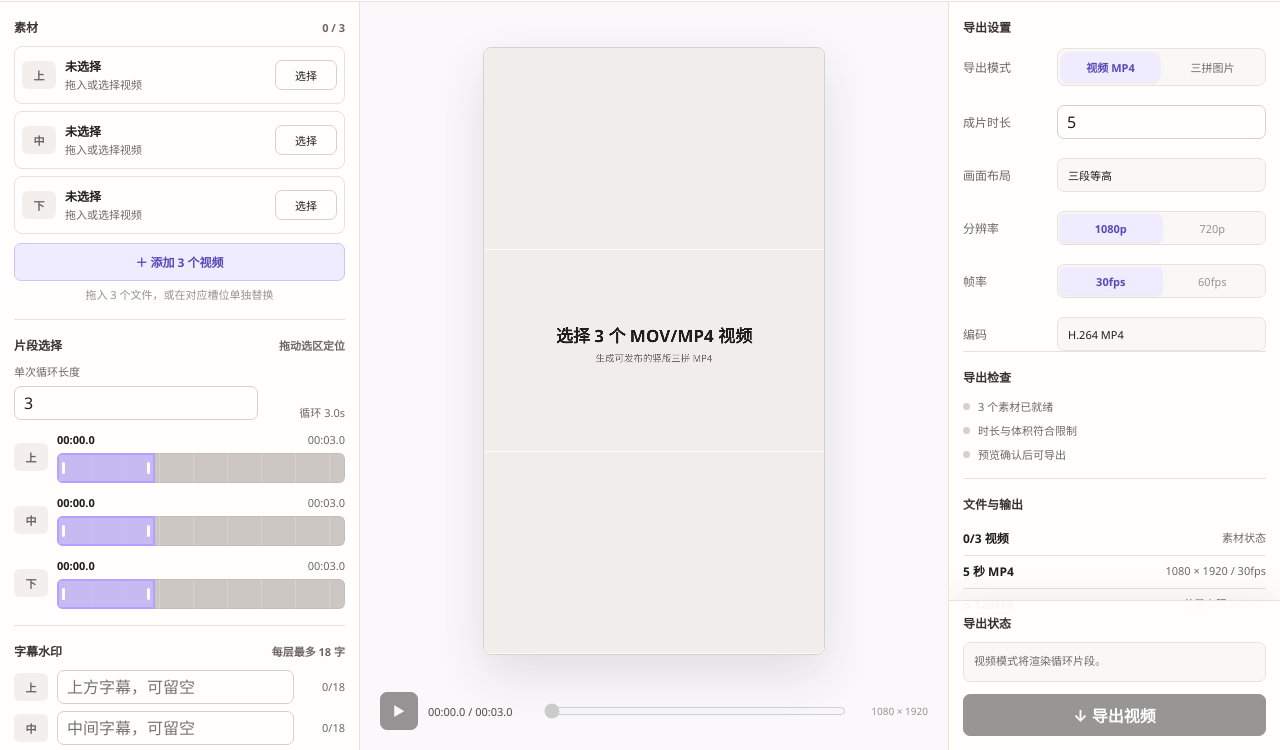
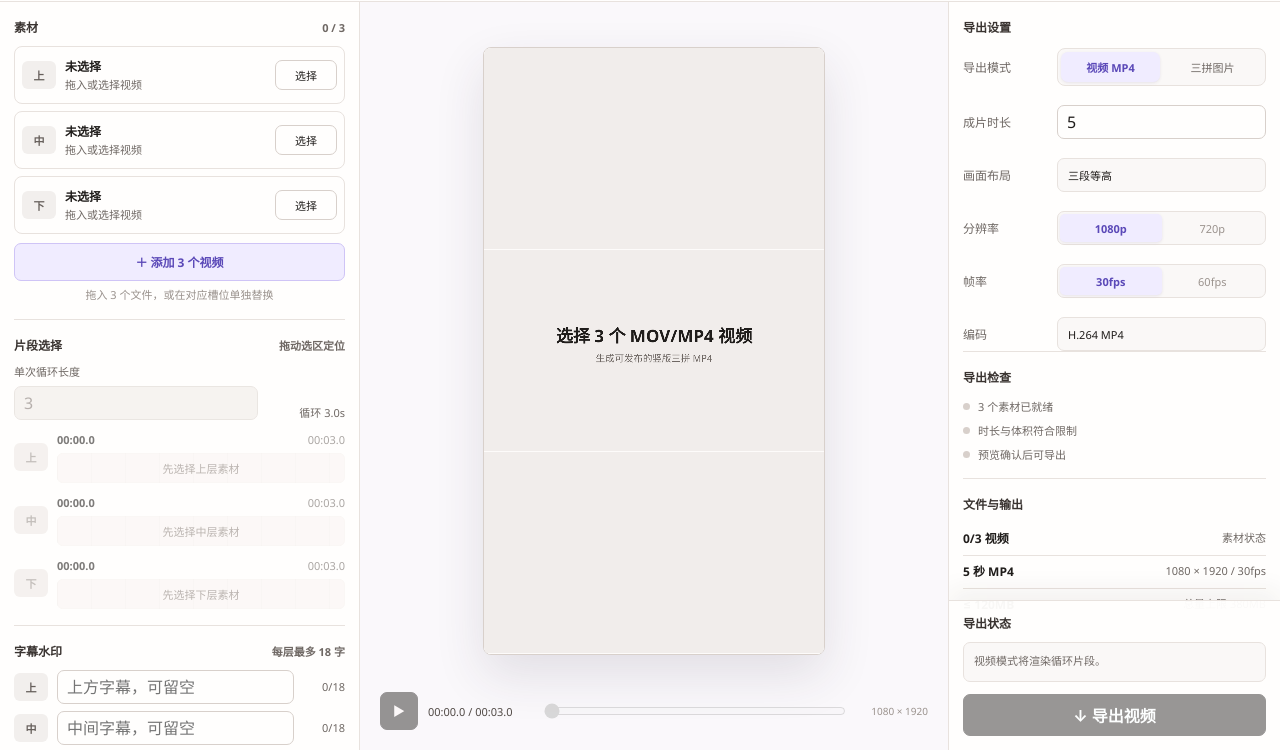
Before and after one commit to chenyulian/ClipTrio, a website: page public/index.html in a window 1280 px wide. Shown: the part 50-800 px from the top of the page. Drawn offline with Linux system fonts and the light colour scheme.

Commit message:
feat: enhance segment picker functionality with disabled state styles and improved accessibility

```diff
--- a/public/index.html
+++ b/public/index.html
@@ -81,6 +81,14 @@
       outline: none;
     }
 
+    input:disabled {
+      cursor: not-allowed;
+      color: var(--soft);
+      background: #f3efec;
+      border-color: #e3ddd8;
+      opacity: .72;
+    }
+
     input[type="text"]:focus, input[type="number"]:focus {
       border-color: var(--accent);
       box-shadow: 0 0 0 3px rgba(180, 161, 255, .22);
@@ -314,6 +322,16 @@
       align-items: center;
     }
 
+    .segment-picker.is-disabled {
+      opacity: .58;
+    }
+
+    .segment-picker.is-disabled .chip {
+      background: #eee9e5;
+      color: var(--soft);
+      box-shadow: none;
+    }
+
     .segment-control {
       position: relative;
       min-width: 0;
@@ -341,6 +359,27 @@
       background-color: #e7e2df;
       background-image: repeating-linear-gradient(90deg, rgba(255,255,255,.44) 0 1px, transparent 1px 34px);
       box-shadow: inset 0 0 0 1px rgba(91, 74, 67, .08);
+    }
+
+    .segment-track::after {
+      content: attr(data-empty);
+      position: absolute;
+      inset: 0;
+      display: none;
+      place-items: center;
+      color: #8b817b;
+      font-size: 11px;
+      background: rgba(255, 250, 247, .72);
+    }
+
+    .segment-picker.is-disabled .segment-track {
+      background-color: #f0ece9;
+      background-image: repeating-linear-gradient(90deg, rgba(138,128,121,.16) 0 1px, transparent 1px 34px);
+      box-shadow: inset 0 0 0 1px rgba(91, 74, 67, .06);
+    }
+
+    .segment-picker.is-disabled .segment-track::after {
+      display: grid;
     }
 
     .segment-window {
@@ -368,6 +407,10 @@
     .segment-window::before { left: 3px; }
     .segment-window::after { right: 3px; }
 
+    .segment-picker.is-disabled .segment-window {
+      display: none;
+    }
+
     .segment-control input[type="range"] {
       position: absolute;
       inset: 19px 0 -3px;
@@ -377,6 +420,10 @@
     }
 
     .segment-control input[type="range"]:active { cursor: grabbing; }
+
+    .segment-control input[type="range"]:disabled {
+      cursor: not-allowed;
+    }
 
     .caption-row {
       display: grid;
@@ -724,7 +771,7 @@
               <span class="chip">上</span>
               <div class="segment-control">
                 <div class="segment-time"><strong id="startAValue">00:00.0</strong><span id="endAValue">00:03.0</span></div>
-                <div class="segment-track"><div class="segment-window" id="windowA"></div></div>
+                <div class="segment-track" data-empty="先选择上层素材"><div class="segment-window" id="windowA"></div></div>
                 <input id="startA" type="range" min="0" max="1000" value="0" aria-label="上方片段起点">
               </div>
             </div>
@@ -732,7 +779,7 @@
               <span class="chip">中</span>
               <div class="segment-control">
                 <div class="segment-time"><strong id="startBValue">00:00.0</strong><span id="endBValue">00:03.0</span></div>
-                <div class="segment-track"><div class="segment-window" id="windowB"></div></div>
+                <div class="segment-track" data-empty="先选择中层素材"><div class="segment-window" id="windowB"></div></div>
                 <input id="startB" type="range" min="0" max="1000" value="0" aria-label="中间片段起点">
               </div>
             </div>
@@ -740,7 +787,7 @@
               <span class="chip">下</span>
               <div class="segment-control">
                 <div class="segment-time"><strong id="startCValue">00:00.0</strong><span id="endCValue">00:03.0</span></div>
-                <div class="segment-track"><div class="segment-window" id="windowC"></div></div>
+                <div class="segment-track" data-empty="先选择下层素材"><div class="segment-window" id="windowC"></div></div>
                 <input id="startC" type="range" min="0" max="1000" value="0" aria-label="下方片段起点">
               </div>
             </div>
@@ -874,6 +921,8 @@
     const startValues = ['startAValue', 'startBValue', 'startCValue'].map(id => document.getElementById(id));
     const endValues = ['endAValue', 'endBValue', 'endCValue'].map(id => document.getElementById(id));
     const segmentWindows = ['windowA', 'windowB', 'windowC'].map(id => document.getElementById(id));
+    const segmentPickers = startSliders.map(slider => slider.closest('.segment-picker'));
+    const clipLengthInput = document.getElementById('clipLength');
     const clipLengthHint = document.getElementById('clipLengthHint');
     const captionInputs = ['captionA', 'captionB', 'captionC'].map(id => document.getElementById(id));
     const captionValues = ['captionAValue', 'captionBValue', 'captionCValue'].map(id => document.getElementById(id));
@@ -915,6 +964,7 @@
       exportModeImage.disabled = isProcessing;
       multiFiles.disabled = isProcessing;
       fileInputs.forEach(input => { input.disabled = isProcessing; });
+      syncSegmentAvailability(isProcessing);
     }
 
     function clamp(value, min, max) {
@@ -923,7 +973,7 @@
     }
 
     function getClipLength() {
-      return clamp(Number(document.getElementById('clipLength').value), 0.3, 8);
+      return clamp(Number(clipLengthInput.value), 0.3, 8);
     }
 
     function getExportLength() {
@@ -957,6 +1007,18 @@
 
     function totalBytes() {
       return slots.reduce((sum, slot) => sum + (slot.file?.size || 0), 0);
+    }
+
+    function syncSegmentAvailability(isProcessing = false) {
+      const hasAnySource = readyCount() > 0;
+      clipLengthInput.disabled = isProcessing || !hasAnySource;
+
+      startSliders.forEach((slider, index) => {
+        const enabled = !isProcessing && Boolean(slots[index].video && slots[index].duration);
+        slider.disabled = !enabled;
+        slider.setAttribute('aria-disabled', String(!enabled));
+        segmentPickers[index].classList.toggle('is-disabled', !enabled);
+      });
     }
 
     function updateChecks() {
@@ -993,6 +1055,7 @@
       downloadBtn.disabled = !isReady();
       playBtn.disabled = !isReady();
       previewProgress.disabled = !isReady();
+      syncSegmentAvailability();
       updateChecks();
       syncSegmentWindows();
     }
```
